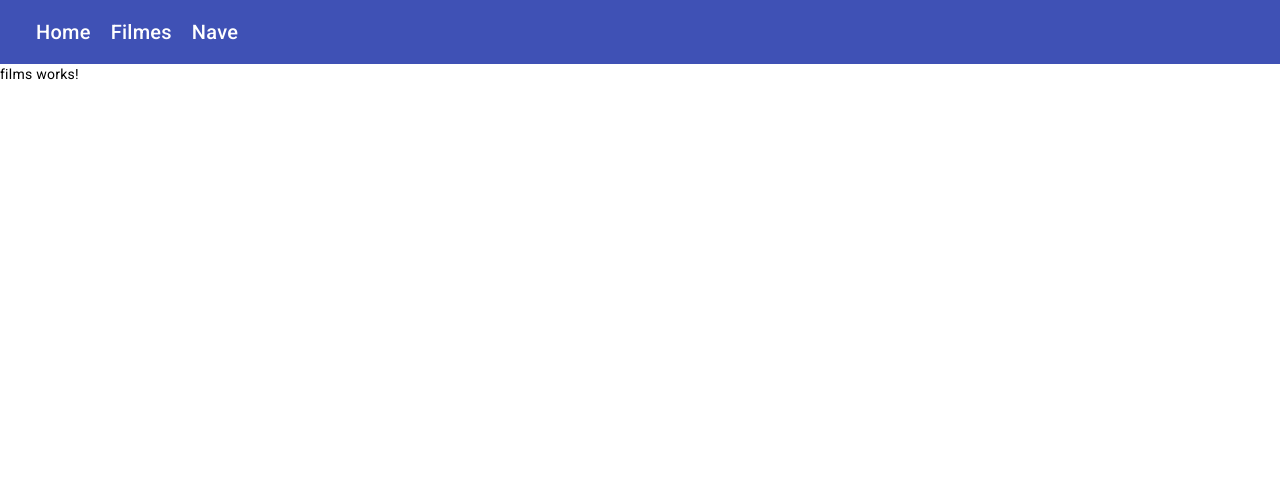
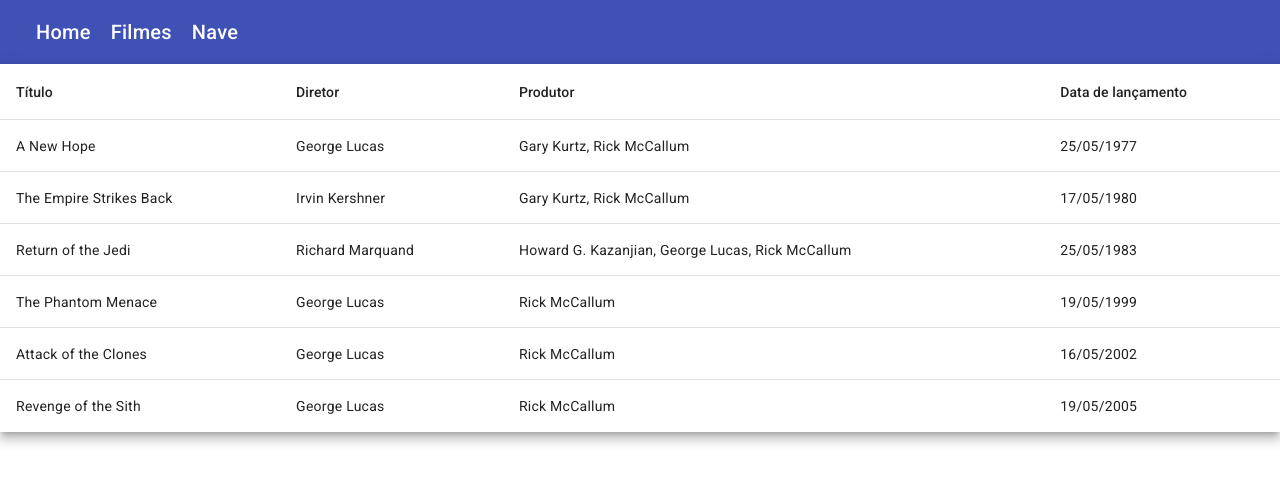
Before and after one commit to rldcarvalho/projeto-star-wars-database, an Angular app: page /films in a window 1280 px wide. Shown: the top 484 px of the page. Built offline with nearby package versions, Linux system fonts and the light colour scheme.

Commit message:
Add films table

```diff
--- a/src/app/app.module.ts
+++ b/src/app/app.module.ts
@@ -4,13 +4,14 @@
 import { AppRoutingModule } from './app-routing.module';
 import { AppComponent } from './app.component';
 import { BrowserAnimationsModule } from '@angular/platform-browser/animations';
-import {MatToolbarModule} from '@angular/material/toolbar';
-import {MatIconModule} from '@angular/material/icon';
+import { MatToolbarModule } from '@angular/material/toolbar';
+import { MatIconModule } from '@angular/material/icon';
 import { HomeComponent } from './components/pages/home/home.component';
 import { HeaderComponent } from './shared/components/header/header.component';
 import { FilmsComponent } from './components/pages/films/films.component';
 import { StarshipsComponent } from './components/pages/starships/starships.component';
 import { HttpClientModule } from '@angular/common/http';
+import { MatTableModule } from '@angular/material/table';
 
 @NgModule({
   declarations: [
@@ -27,6 +28,7 @@
     BrowserAnimationsModule,
     MatToolbarModule,
     MatIconModule,
+    MatTableModule
 
   ],
   providers: [],
--- a/src/app/components/pages/films/films.component.html
+++ b/src/app/components/pages/films/films.component.html
@@ -1 +1,24 @@
-<p>films works!</p>
+<table mat-table [dataSource]="films" class="mat-elevation-z8">
+  <ng-container matColumnDef="title">
+    <th mat-header-cell *matHeaderCellDef>Título</th>
+    <td mat-cell *matCellDef="let element">{{ element.title }}</td>
+  </ng-container>
+
+  <ng-container matColumnDef="director">
+    <th mat-header-cell *matHeaderCellDef>Diretor</th>
+    <td mat-cell *matCellDef="let element">{{ element.director }}</td>
+  </ng-container>
+
+  <ng-container matColumnDef="producer">
+    <th mat-header-cell *matHeaderCellDef>Produtor</th>
+    <td mat-cell *matCellDef="let element">{{ element.producer }}</td>
+  </ng-container>
+
+  <ng-container matColumnDef="releaseDate">
+    <th mat-header-cell *matHeaderCellDef>Data de lançamento</th>
+    <td mat-cell *matCellDef="let element">{{ element.releaseDate }}</td>
+  </ng-container>
+
+  <tr mat-header-row *matHeaderRowDef="displayedColumns"></tr>
+  <tr mat-row *matRowDef="let row; columns: displayedColumns"></tr>
+</table>
--- a/src/app/components/pages/films/films.component.scss
+++ b/src/app/components/pages/films/films.component.scss
@@ -0,0 +1,7 @@
+.films__page {
+  background: black;
+  .content {
+    max-width: 100%;
+    margin: auto;
+  }
+}
--- a/src/app/components/pages/films/films.component.ts
+++ b/src/app/components/pages/films/films.component.ts
@@ -12,6 +12,7 @@
 
    jsonFilmsURL = 'assets/films.json'
    films: Film[] = [];
+   displayedColumns: string[] = ['title', 'director', 'producer', 'releaseDate'];
 
    getFilms() {
     this.http.get<any>(this.jsonFilmsURL).subscribe((response) => {
```
